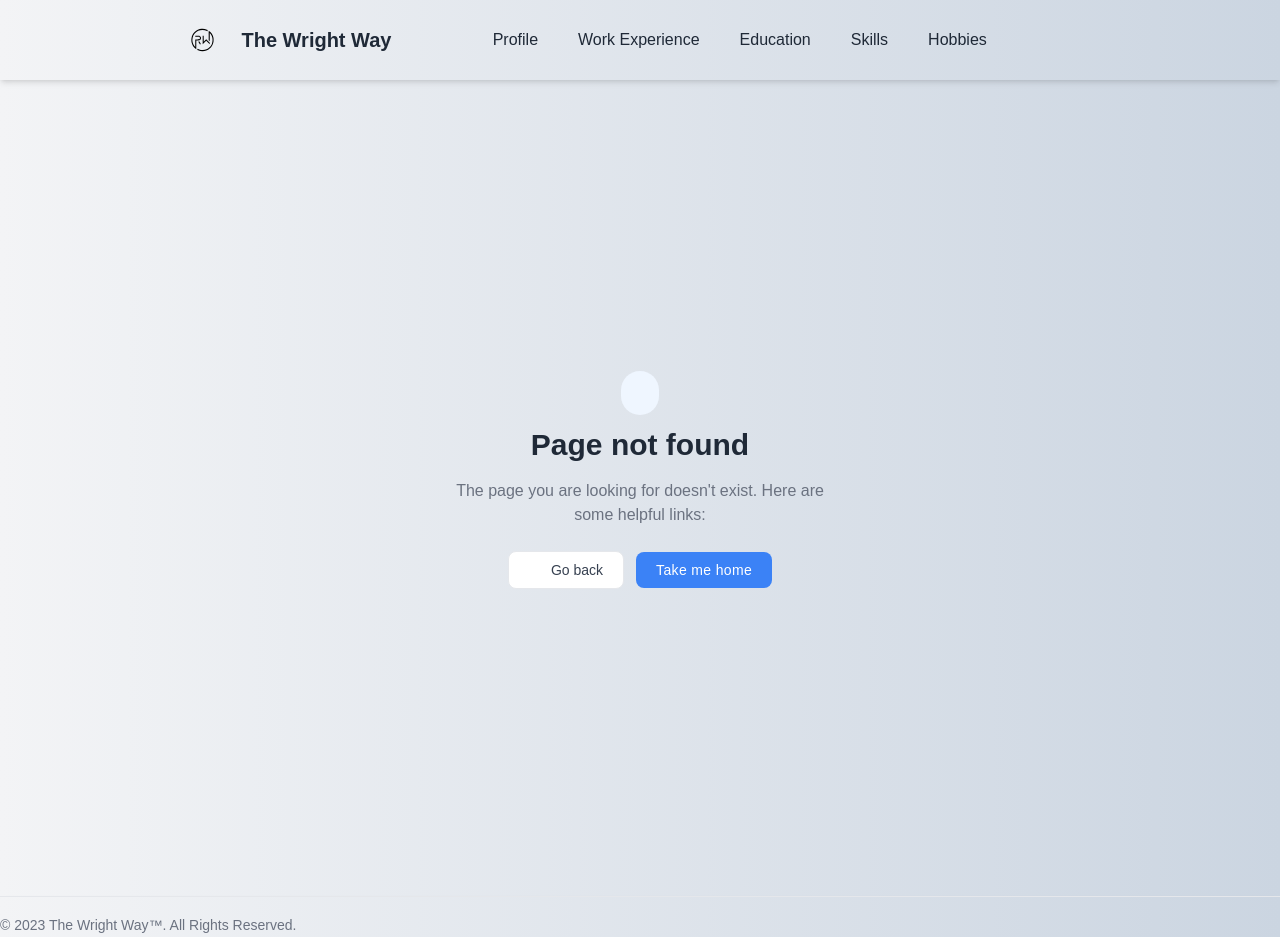
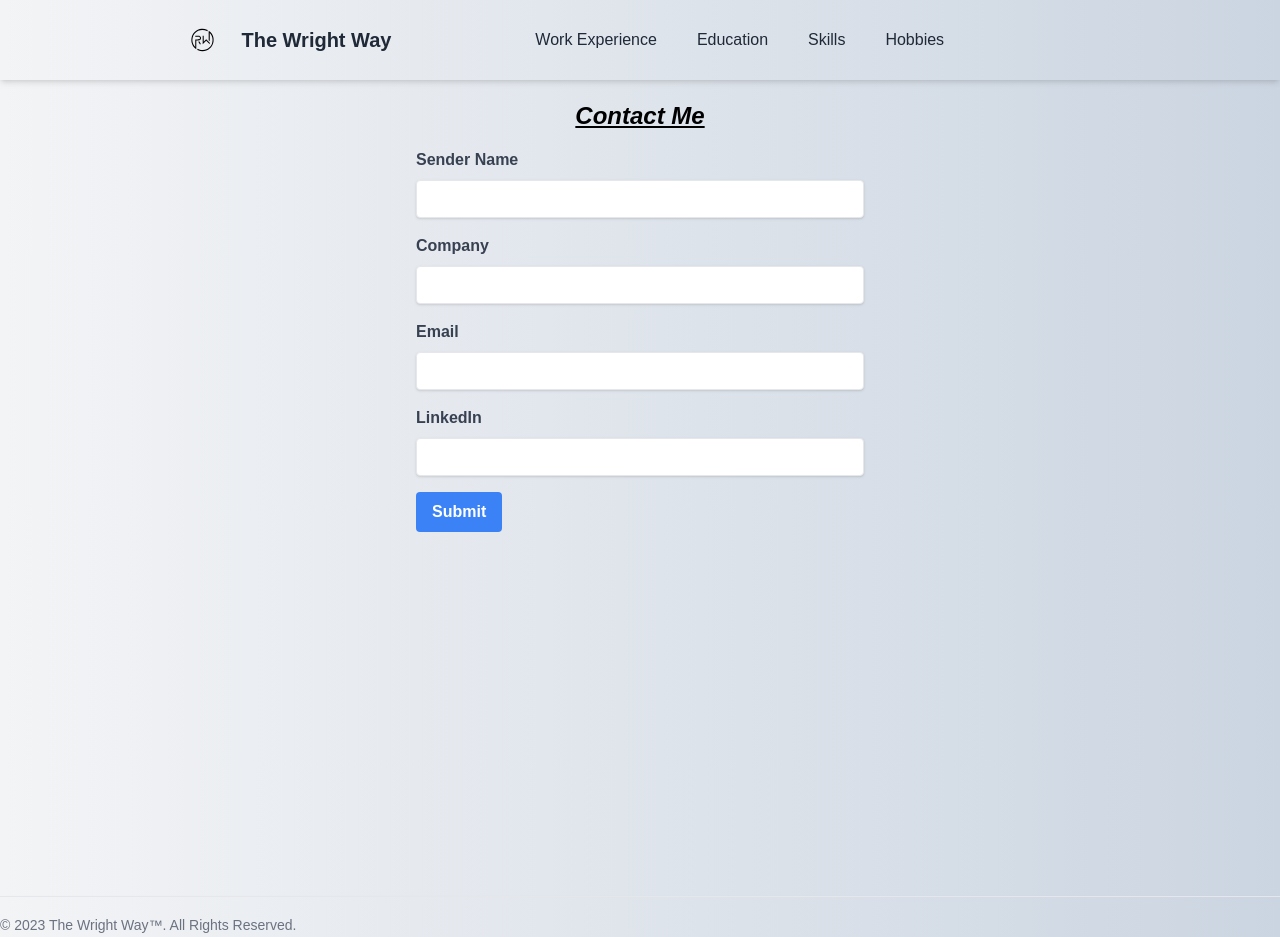
Before and after one commit to RyanWri/worksite, a SvelteKit app: page /contact in a window 1280 px wide. Before the commit this address had no page. Built offline with nearby package versions, Linux system fonts and the light colour scheme; some icons are missing.

Commit message:
adding contact page

```diff
--- a/src/lib/data/routes.js
+++ b/src/lib/data/routes.js
@@ -1,7 +1,6 @@
 export const data = {
   routes: {
-    "/": "/profile",
-    "/profile": "/experience",
+    "/": "/experience",
     "/experience": "/education",
     "/education": "/skills",
     "/skills": "/hobbies",
--- a/src/lib/helpers/helpers.js
+++ /dev/null
@@ -1,25 +0,0 @@
-import fs from "fs";
-
-export const read_and_parse_json = async (path) => {
-  try {
-    const jsonData = fs.readFileSync(path, "utf-8");
-    const result = JSON.parse(jsonData);
-    return result;
-  } catch (error) {
-    return null;
-  }
-};
-
-export const readAndParseJson = async (path) => {
-  fetch(path)
-    .then((response) => response.json())
-    .then((data) => {
-      // Use the data from the JSON file
-      console.log(data);
-      return data;
-    })
-    .catch((error) => {
-      // Handle any errors
-      console.error("An error occurred:", error);
-    });
-};
--- a/src/routes/Header.svelte
+++ b/src/routes/Header.svelte
@@ -70,7 +70,6 @@
           class="flex-col mt-8 space-y-4 md:flex md:space-y-0 md:flex-row md:items-center md:space-x-10 md:mt-0
         {showMenu ? 'flex' : 'hidden'}"
         >
-          <a class="text-gray-800 dark:text-white" href="/profile">Profile</a>
           <a class="text-gray-800 dark:text-white" href="/experience"
             >Work Experience</a
           >
--- /dev/null
+++ b/src/routes/contact/+page.svelte
@@ -0,0 +1,121 @@
+<!-- ContactForm.svelte -->
+<script>
+  let senderName = "";
+  let company = "";
+  let email = "";
+  let linkedin = "";
+  let errors = {};
+  let isClient = typeof window !== "undefined";
+
+  async function handleSubmit() {
+    // Reset errors
+    errors = {};
+
+    // Validate form fields
+    if (!senderName) {
+      errors.senderName = "Sender Name is required";
+    }
+    if (!company) {
+      errors.company = "Company is required";
+    }
+    if (!email) {
+      errors.email = "Email is required";
+    }
+    if (!linkedin) {
+      errors.linkedin = "LinkedIn is required";
+    }
+
+    // Check if there are any validation errors
+    if (Object.keys(errors).length > 0) {
+      // Handle validation errors
+      console.log(errors);
+      return;
+    }
+
+    // Create form data
+    const formData = {
+      senderName,
+      company,
+      email,
+      linkedin,
+    };
+
+    // Send email
+    console.log(formData);
+
+    // Reset form fields
+    senderName = "";
+    company = "";
+    email = "";
+    linkedin = "";
+  }
+</script>
+
+<div class="container mx-auto py-4">
+  <h1 class="page-title">Contact Me</h1>
+  {#if isClient}
+    <form class="max-w-md mx-auto" on:submit|preventDefault={handleSubmit}>
+      <div class="mb-4">
+        <label for="senderName" class="block text-gray-700 font-bold mb-2"
+          >Sender Name</label
+        >
+        <input
+          type="text"
+          id="senderName"
+          bind:value={senderName}
+          class="shadow appearance-none border rounded w-full py-2 px-3 text-gray-700 leading-tight focus:outline-none focus:shadow-outline"
+        />
+        {#if errors && errors.senderName}
+          <p class="text-red-500">{errors.senderName}</p>
+        {/if}
+      </div>
+      <div class="mb-4">
+        <label for="company" class="block text-gray-700 font-bold mb-2"
+          >Company</label
+        >
+        <input
+          type="text"
+          id="company"
+          bind:value={company}
+          class="shadow appearance-none border rounded w-full py-2 px-3 text-gray-700 leading-tight focus:outline-none focus:shadow-outline"
+        />
+        {#if errors && errors.company}
+          <p class="text-red-500">{errors.company}</p>
+        {/if}
+      </div>
+      <div class="mb-4">
+        <label for="email" class="block text-gray-700 font-bold mb-2"
+          >Email</label
+        >
+        <input
+          type="email"
+          id="email"
+          bind:value={email}
+          class="shadow appearance-none border rounded w-full py-2 px-3 text-gray-700 leading-tight focus:outline-none focus:shadow-outline"
+        />
+        {#if errors && errors.email}
+          <p class="text-red-500">{errors.email}</p>
+        {/if}
+      </div>
+      <div class="mb-4">
+        <label for="linkedin" class="block text-gray-700 font-bold mb-2"
+          >LinkedIn</label
+        >
+        <input
+          type="text"
+          id="linkedin"
+          bind:value={linkedin}
+          class="shadow appearance-none border rounded w-full py-2 px-3 text-gray-700 leading-tight focus:outline-none focus:shadow-outline"
+        />
+        {#if errors && errors.linkedin}
+          <p class="text-red-500">{errors.linkedin}</p>
+        {/if}
+      </div>
+      <button
+        type="submit"
+        class="bg-blue-500 hover:bg-blue-700 text-white font-bold py-2 px-4 rounded focus:outline-none focus:shadow-outline"
+        >Submit</button
+      >
+    </form>
+  {/if}
+</div>
```
